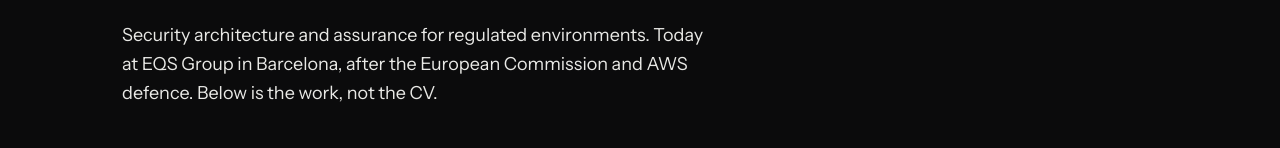
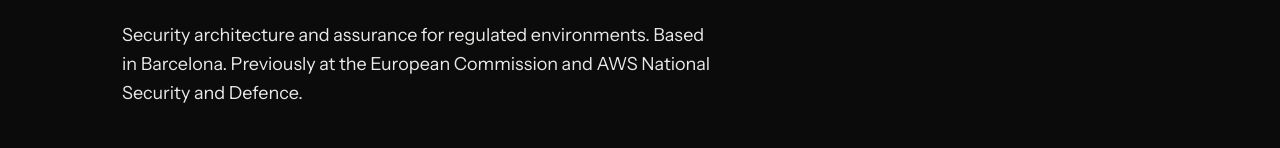
Before and after one commit to fuscoalessandro/fuscoalessandro.github.io, a plain HTML site: page index.html in a window 1280 px wide. Shown: the part 507-655 px from the top of the page. Drawn offline with Linux system fonts and the light colour scheme.

Commit message:
Update index.html

```diff
--- a/index.html
+++ b/index.html
@@ -141,7 +141,7 @@ footer{padding:30px 0 44px;display:flex;justify-content:space-between;gap:16px;f
     <span class="ln"><span>data safe to move</span></span>
     <span class="ln"><span><em>to the cloud.</em></span></span>
   </h1>
-  <p class="sub">Security architecture and assurance for regulated environments. Today at EQS Group in Barcelona, after the European Commission and AWS defence. Below is the work, not the CV.</p>
+  <p class="sub">Security architecture and assurance for regulated environments. Based in Barcelona. Previously at the European Commission and AWS National Security and Defence.</p>
 
   <div class="band">
     <div class="row">
```
